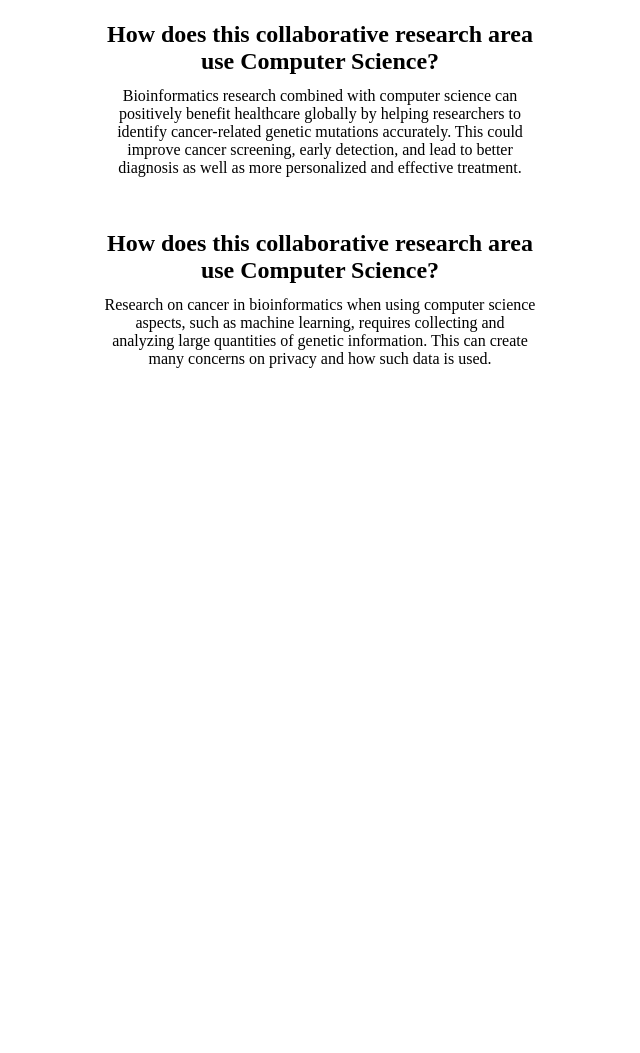
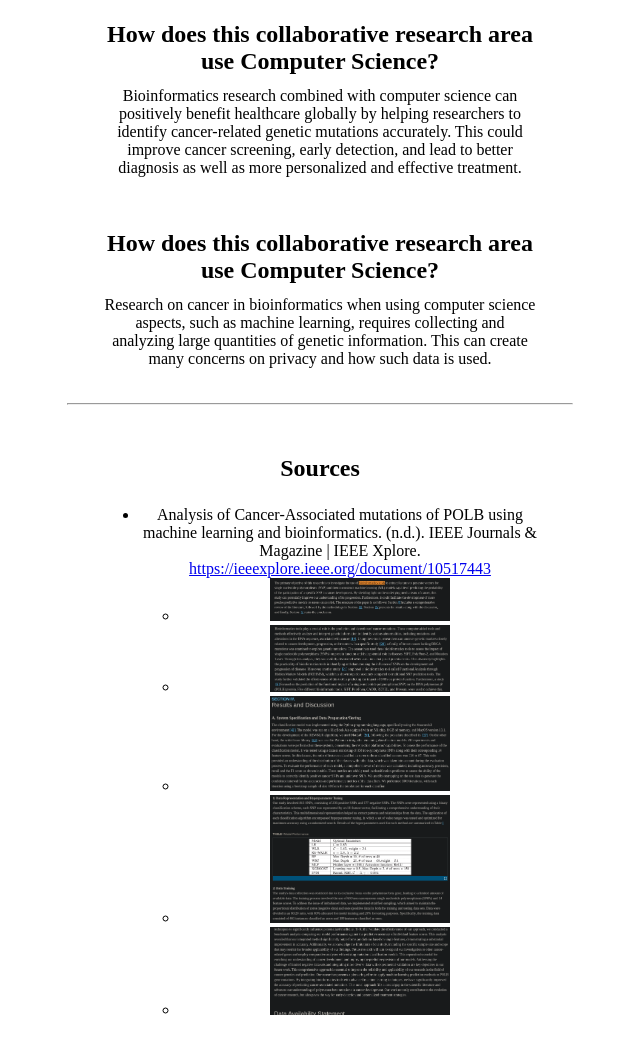
Before and after one commit to DanPlus6/ICS4U1-UA1P1, a plain HTML site: page bio.html in a window 1280 px wide. Shown: the part 377-1430 px from the top of the page, without its empty margins (320-960 px from the left). Before the commit the page ends 800 px from the top, so only its background shows below. Drawn offline with Linux system fonts and the light colour scheme.

Commit message:
Added sources for bioinformatics page

```diff
--- a/bio.html
+++ b/bio.html
@@ -40,6 +40,23 @@
                 on privacy and how such data is used.
             </p>
         </div>
+
+        <hr>
+        <div class="section">
+            <h2>Sources</h2>
+            <ul class="sources">
+                <li>Analysis of Cancer-Associated mutations of POLB using machine learning and bioinformatics. (n.d.). IEEE Journals & Magazine | IEEE Xplore. <a href="https://ieeexplore.ieee.org/document/10517443" target="_blank" rel="noopener noreferrer">https://ieeexplore.ieee.org/document/10517443</a></li>
+                <ul>
+                    <li><img src="assets/img/bio1.png"></li>
+                    <li><img src="assets/img/bio2.png"></li>
+                    <li><img src="assets/img/bio3.png"></li>
+                    <li><img src="assets/img/bio4.png"></li>
+                    <li><img src="assets/img/bio5.png"></li>
+                </ul>
+            </ul>
+        </div>
     </div>
+
+    <script src="assets/enlarge-img.js"></script>
 </body>
 </html>
```
Also changed, not shown: assets/img/bio1.png (added), assets/img/bio2.png (added), assets/img/bio3.png (added), assets/img/bio4.png (added), assets/img/bio5.png (added).
